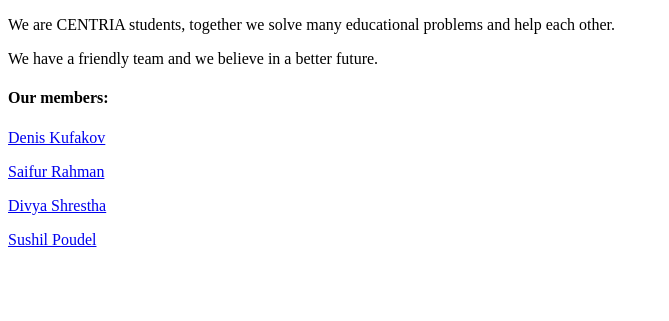
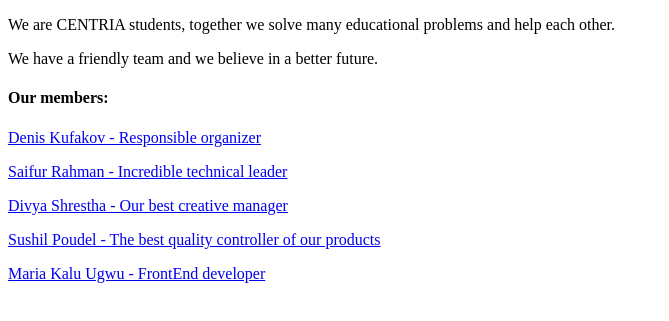
Before and after one commit to room1-teams/about_us, a plain HTML site: page index.html in a window 1280 px wide. Shown: the part 91-412 px from the top of the page, without its empty margins (0-669 px from the left). Drawn offline with Linux system fonts and the light colour scheme.

Commit message:
Update index.html

```diff
--- a/index.html
+++ b/index.html
@@ -3,7 +3,8 @@
 <p>We are CENTRIA students, together we solve many educational problems and help each other.</p>
 <p>We have a friendly team and we believe in a better future.</p>
 <h4>Our members:</h4>
-<p><a href="https://denisloza.github.io/new/">Denis Kufakov</a></p>
-<p><a href="https://saifur004.github.io/Protfolio/">Saifur Rahman</a></p>
-<p><a href="https://divyaa-shrestha.github.io/portfolio/">Divya Shrestha</a></p>
-<p><a href="https://sushilpoudel321.github.io/portfolio/">Sushil Poudel</a></p>
+<p><a href="https://denisloza.github.io/new/">Denis Kufakov - Responsible organizer</a></p>
+<p><a href="https://saifur004.github.io/Protfolio/">Saifur Rahman - Incredible technical leader</a></p>
+<p><a href="https://divyaa-shrestha.github.io/portfolio/">Divya Shrestha - Our best creative manager</a></p>
+<p><a href="https://sushilpoudel321.github.io/portfolio/">Sushil Poudel - The best quality controller of our products</a></p>
+<p><a href="https://maria3378.github.io/maria-kalu.github.io/">Maria Kalu Ugwu - FrontEnd developer</a></p>
```
